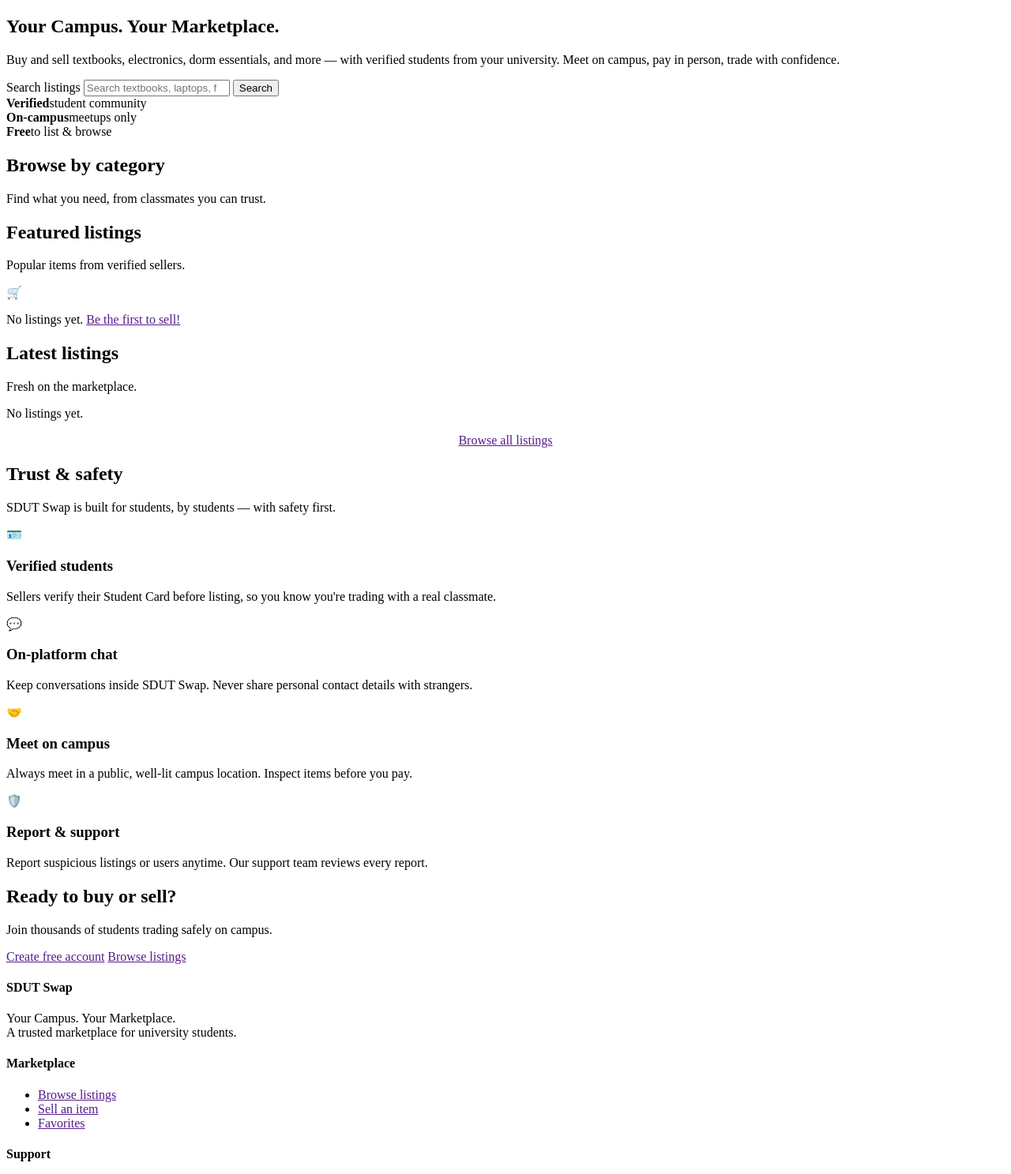
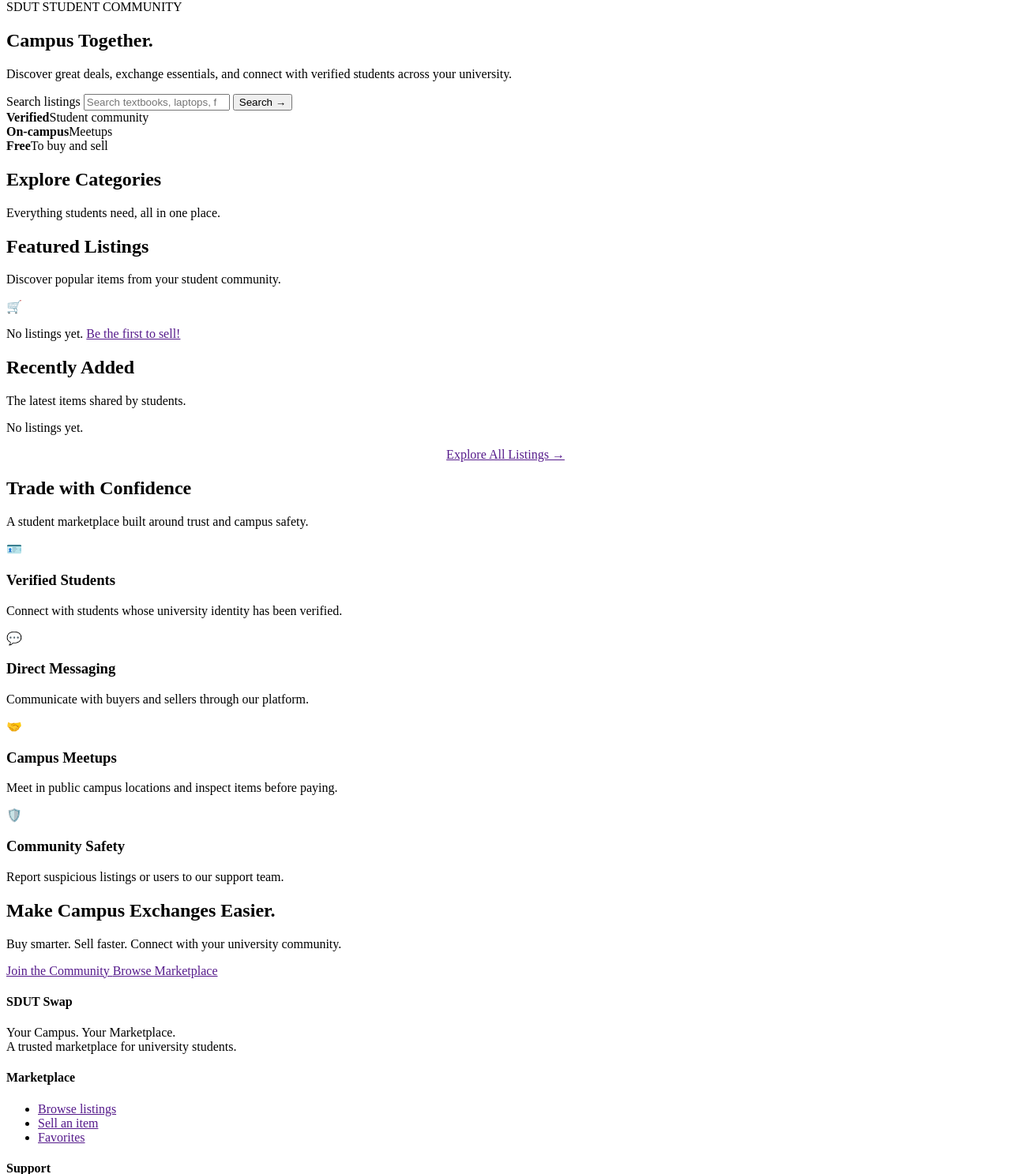
Before and after one commit to Ashmadai01/php-cloud-lab, a PHP site: template campusx/app/Views/home/index.php in a window 1280 px wide. Shown: the part 65-1552 px from the top of the page at 79% size. Run offline with PHP 8.4, Linux system fonts and the light colour scheme; the template is opened without the code that fills it, so the values that code supplies are empty.

Commit message:
Redesign homepage with university identity

```diff
--- a/campusx/app/Views/home/index.php
+++ b/campusx/app/Views/home/index.php
@@ -1,27 +1,42 @@
 <section class="hero">
   <div class="container">
-    <h1>Your Campus. Your Marketplace.</h1>
-    <p>Buy and sell textbooks, electronics, dorm essentials, and more — with verified students from your university. Meet on campus, pay in person, trade with confidence.</p>
-    <form class="search-bar" method="get" action="<?= url('/marketplace') ?>" role="search">
-      <label class="skip-link" for="hero-q">Search listings</label>
-      <input id="hero-q" type="search" name="q" placeholder="Search textbooks, laptops, furniture…" autocomplete="off">
-      <button class="btn btn-primary" type="submit">Search</button>
-    </form>
-    <div class="hero-stats">
-      <div><strong>Verified</strong>student community</div>
-      <div><strong>On-campus</strong>meetups only</div>
-      <div><strong>Free</strong>to list &amp; browse</div>
+    <div class="hero-content">
+      <span class="hero-label">SDUT STUDENT COMMUNITY</span>
+      <h1>Campus Together.</h1>
+      <p>
+        Discover great deals, exchange essentials, and connect with
+        verified students across your university.
+      </p>
+
+      <form class="search-bar" method="get"
+            action="<?= url('/marketplace') ?>" role="search">
+        <label class="skip-link" for="hero-q">Search listings</label>
+        <input id="hero-q" type="search" name="q"
+               placeholder="Search textbooks, laptops, furniture…"
+               autocomplete="off">
+        <button class="btn btn-primary" type="submit">Search →</button>
+      </form>
+
+      <div class="hero-stats">
+        <div><strong>Verified</strong>Student community</div>
+        <div><strong>On-campus</strong>Meetups</div>
+        <div><strong>Free</strong>To buy and sell</div>
+      </div>
     </div>
   </div>
 </section>
 
 <section class="section">
   <div class="container">
-    <h2>Browse by category</h2>
-    <p class="sub">Find what you need, from classmates you can trust.</p>
+    <h2>Explore Categories</h2>
+    <p class="sub">Everything students need, all in one place.</p>
+
     <div class="flex">
       <?php foreach (($categories ?? []) as $c): ?>
-        <a class="btn btn-outline" href="<?= url('/marketplace?category_id=' . (int) $c['id']) ?>"><?= e($c['name']) ?></a>
+        <a class="btn btn-outline"
+           href="<?= url('/marketplace?category_id=' . (int) $c['id']) ?>">
+          <?= e($c['name']) ?>
+        </a>
       <?php endforeach; ?>
     </div>
   </div>
@@ -29,22 +44,33 @@
 
 <section class="section" style="padding-top:0">
   <div class="container">
-    <h2>Featured listings</h2>
-    <p class="sub">Popular items from verified sellers.</p>
+    <h2>Featured Listings</h2>
+    <p class="sub">Discover popular items from your student community.</p>
+
     <?php if (!empty($featured)): ?>
       <div class="grid">
         <?php foreach ($featured as $l): ?>
           <article class="card">
             <a class="card-img" href="<?= url('/listings/' . (int) $l['id']) ?>">
-              <?php $imgs = []; ?>
-              <img src="<?= e(listingCoverUrl($l['cover_path'] ?? null)) ?>" alt="<?= e($l['title']) ?>" loading="lazy">
+              <img src="<?= e(listingCoverUrl($l['cover_path'] ?? null)) ?>"
+                   alt="<?= e($l['title']) ?>" loading="lazy">
             </a>
+
             <div class="card-body">
-              <a class="card-title" href="<?= url('/listings/' . (int) $l['id']) ?>"><?= e($l['title']) ?></a>
-              <div class="card-price"><?= e(formatMoney($l['price'], $l['currency'])) ?></div>
+              <a class="card-title"
+                 href="<?= url('/listings/' . (int) $l['id']) ?>">
+                <?= e($l['title']) ?>
+              </a>
+
+              <div class="card-price">
+                <?= e(formatMoney($l['price'], $l['currency'])) ?>
+              </div>
+
               <div class="card-meta">
                 <span><?= e($l['seller_name']) ?></span>
-                <?php if (!empty($l['seller_verified'])): ?><span class="verified-badge">✓ Verified</span><?php endif; ?>
+                <?php if (!empty($l['seller_verified'])): ?>
+                  <span class="verified-badge">✓ Verified</span>
+                <?php endif; ?>
                 <span><?= e(timeAgo($l['created_at'])) ?></span>
               </div>
             </div>
@@ -52,24 +78,42 @@
         <?php endforeach; ?>
       </div>
     <?php else: ?>
-      <div class="empty"><div class="big">🛒</div><p>No listings yet. <a href="<?= url('/sell') ?>">Be the first to sell!</a></p></div>
+      <div class="empty">
+        <div class="big">🛒</div>
+        <p>No listings yet. <a href="<?= url('/sell') ?>">Be the first to sell!</a></p>
+      </div>
     <?php endif; ?>
   </div>
 </section>
 
 <section class="section" style="padding-top:0">
   <div class="container">
-    <h2>Latest listings</h2>
-    <p class="sub">Fresh on the marketplace.</p>
+    <h2>Recently Added</h2>
+    <p class="sub">The latest items shared by students.</p>
+
     <?php if (!empty($latest)): ?>
       <div class="grid">
         <?php foreach ($latest as $l): ?>
           <article class="card">
-            <a class="card-img" href="<?= url('/listings/' . (int) $l['id']) ?>"><img src="<?= e(listingCoverUrl($l['cover_path'] ?? null)) ?>" alt="<?= e($l['title']) ?>" loading="lazy"></a>
+            <a class="card-img" href="<?= url('/listings/' . (int) $l['id']) ?>">
+              <img src="<?= e(listingCoverUrl($l['cover_path'] ?? null)) ?>"
+                   alt="<?= e($l['title']) ?>" loading="lazy">
+            </a>
+
             <div class="card-body">
-              <a class="card-title" href="<?= url('/listings/' . (int) $l['id']) ?>"><?= e($l['title']) ?></a>
-              <div class="card-price"><?= e(formatMoney($l['price'], $l['currency'])) ?></div>
-              <div class="card-meta"><span><?= e($l['seller_name']) ?></span><span><?= e(timeAgo($l['created_at'])) ?></span></div>
+              <a class="card-title"
+                 href="<?= url('/listings/' . (int) $l['id']) ?>">
+                <?= e($l['title']) ?>
+              </a>
+
+              <div class="card-price">
+                <?= e(formatMoney($l['price'], $l['currency'])) ?>
+              </div>
+
+              <div class="card-meta">
+                <span><?= e($l['seller_name']) ?></span>
+                <span><?= e(timeAgo($l['created_at'])) ?></span>
+              </div>
             </div>
           </article>
         <?php endforeach; ?>
@@ -77,19 +121,44 @@
     <?php else: ?>
       <div class="empty"><p>No listings yet.</p></div>
     <?php endif; ?>
-    <div class="mt" style="text-align:center"><a class="btn btn-navy" href="<?= url('/marketplace') ?>">Browse all listings</a></div>
+
+    <div class="mt" style="text-align:center">
+      <a class="btn btn-navy" href="<?= url('/marketplace') ?>">
+        Explore All Listings →
+      </a>
+    </div>
   </div>
 </section>
 
 <section class="section" style="padding-top:0">
   <div class="container">
-    <h2>Trust &amp; safety</h2>
-    <p class="sub">SDUT Swap is built for students, by students — with safety first.</p>
+    <h2>Trade with Confidence</h2>
+    <p class="sub">A student marketplace built around trust and campus safety.</p>
+
     <div class="trust-grid">
-      <div class="trust-card"><div class="icon">🪪</div><h3>Verified students</h3><p class="muted">Sellers verify their Student Card before listing, so you know you're trading with a real classmate.</p></div>
-      <div class="trust-card"><div class="icon">💬</div><h3>On-platform chat</h3><p class="muted">Keep conversations inside SDUT Swap. Never share personal contact details with strangers.</p></div>
-      <div class="trust-card"><div class="icon">🤝</div><h3>Meet on campus</h3><p class="muted">Always meet in a public, well-lit campus location. Inspect items before you pay.</p></div>
-      <div class="trust-card"><div class="icon">🛡️</div><h3>Report &amp; support</h3><p class="muted">Report suspicious listings or users anytime. Our support team reviews every report.</p></div>
+      <div class="trust-card">
+        <div class="icon">🪪</div>
+        <h3>Verified Students</h3>
+        <p class="muted">Connect with students whose university identity has been verified.</p>
+      </div>
+
+      <div class="trust-card">
+        <div class="icon">💬</div>
+        <h3>Direct Messaging</h3>
+        <p class="muted">Communicate with buyers and sellers through our platform.</p>
+      </div>
+
+      <div class="trust-card">
+        <div class="icon">🤝</div>
+        <h3>Campus Meetups</h3>
+        <p class="muted">Meet in public campus locations and inspect items before paying.</p>
+      </div>
+
+      <div class="trust-card">
+        <div class="icon">🛡️</div>
+        <h3>Community Safety</h3>
+        <p class="muted">Report suspicious listings or users to our support team.</p>
+      </div>
     </div>
   </div>
 </section>
@@ -97,11 +166,16 @@
 <section class="section" style="padding-top:0">
   <div class="container">
     <div class="cta">
-      <h2>Ready to buy or sell?</h2>
-      <p>Join thousands of students trading safely on campus.</p>
+      <h2>Make Campus Exchanges Easier.</h2>
+      <p>Buy smarter. Sell faster. Connect with your university community.</p>
+
       <div class="flex" style="justify-content:center">
-        <a class="btn btn-primary" href="<?= url('/register') ?>">Create free account</a>
-        <a class="btn btn-outline" href="<?= url('/marketplace') ?>" style="background:#fff">Browse listings</a>
+        <a class="btn btn-primary" href="<?= url('/register') ?>">
+          Join the Community
+        </a>
+        <a class="btn btn-outline" href="<?= url('/marketplace') ?>">
+          Browse Marketplace
+        </a>
       </div>
     </div>
   </div>
```
Also changed, not shown: campusx/public/assets/css/app.css.
